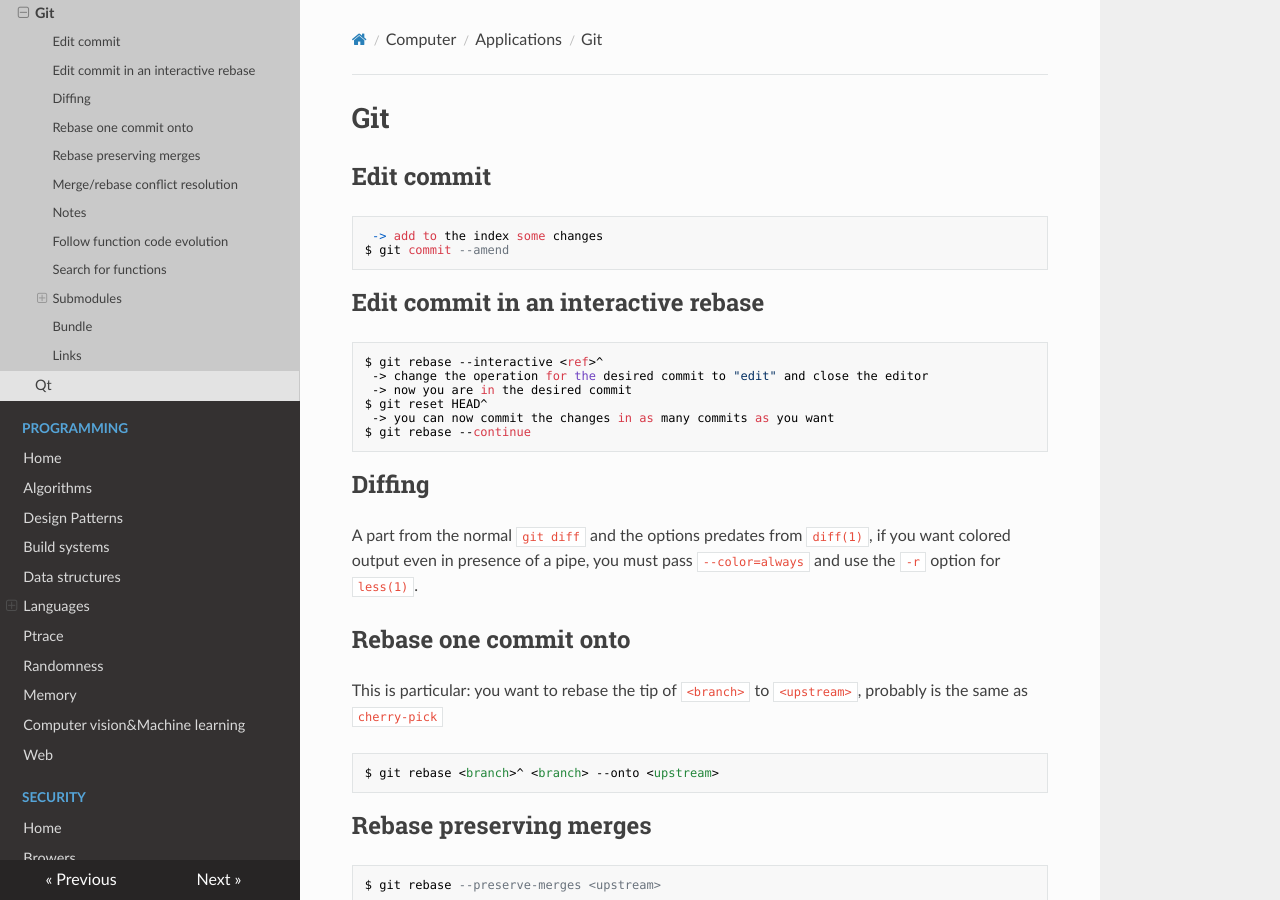
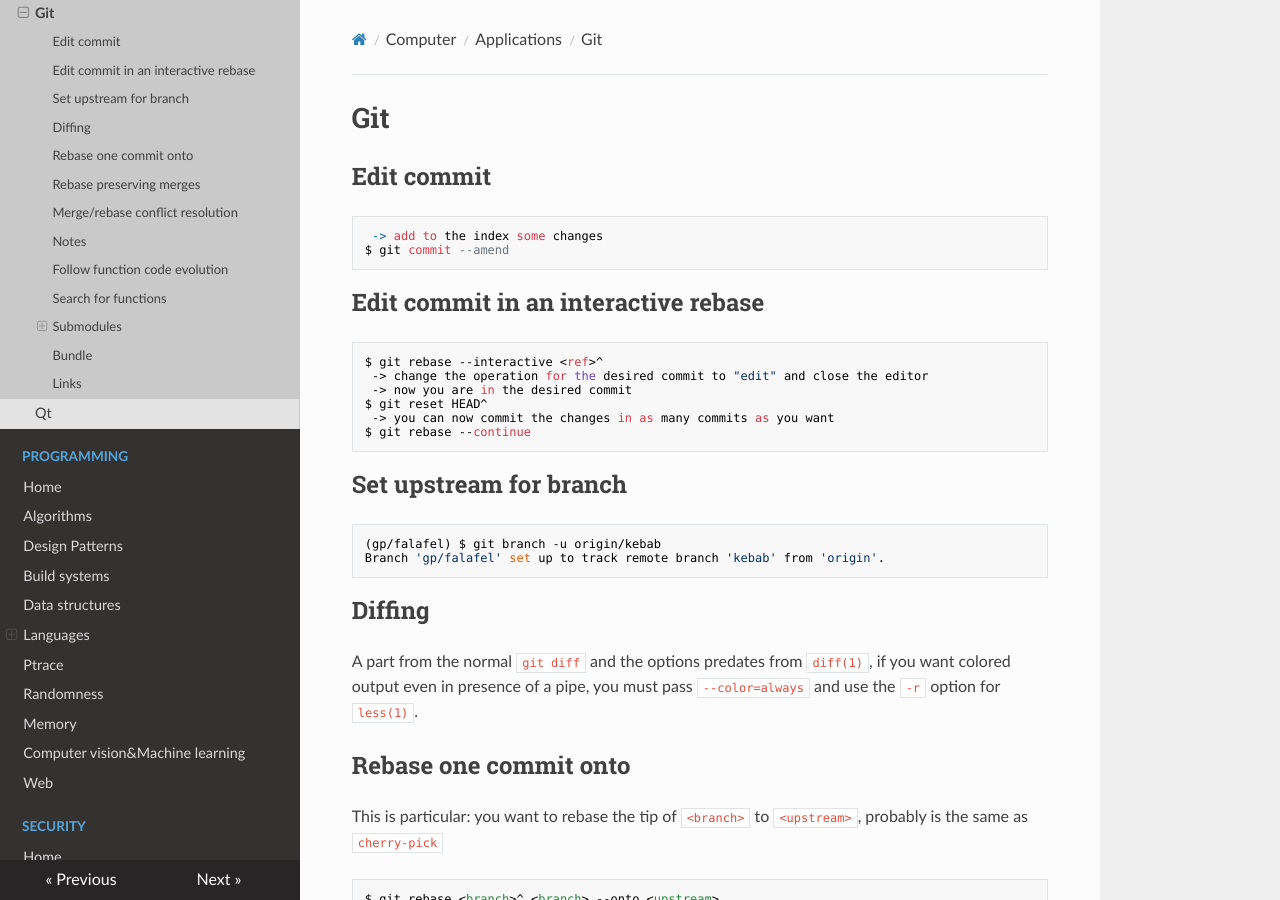
Before and after one commit to gipi/low-level, an MkDocs documentation site: the page built from docs/applications/git.md, in a window 1280 px wide and 900 px high. Built offline with MkDocs 1.6.1, drawn with Linux system fonts in a browser that asks for light colours; nearby versions of some CDN libraries; old or Windows-style settings are respelled for this version of MkDocs.

Commit message:
Update git.md

````diff
--- a/docs/applications/git.md
+++ b/docs/applications/git.md
@@ -16,6 +16,13 @@
 $ git reset HEAD^
  -> you can now commit the changes in as many commits as you want
 $ git rebase --continue
+```
+
+## Set upstream for branch
+
+```
+(gp/falafel) $ git branch -u origin/kebab
+Branch 'gp/falafel' set up to track remote branch 'kebab' from 'origin'.
 ```
 
 ## Diffing
````
